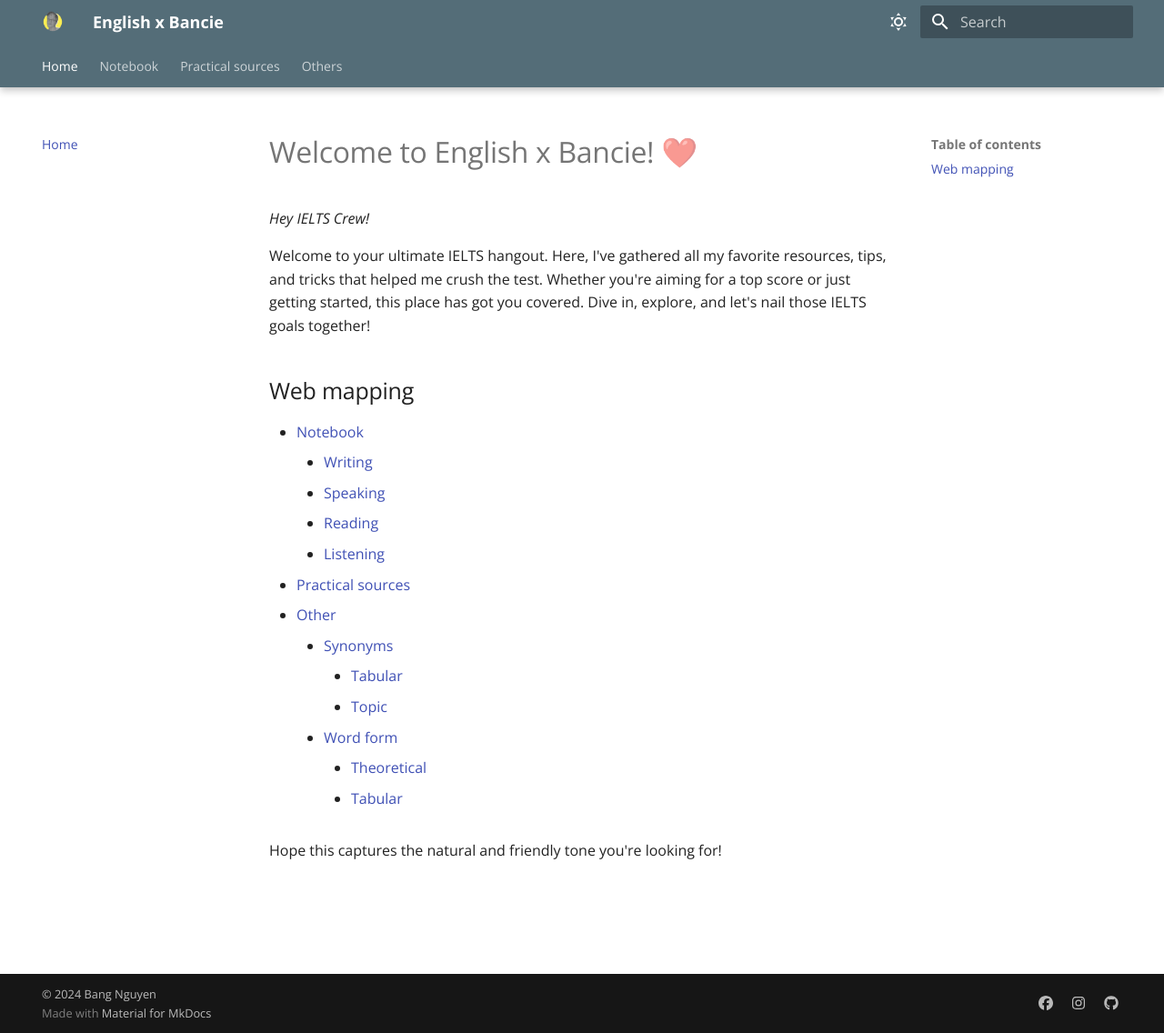
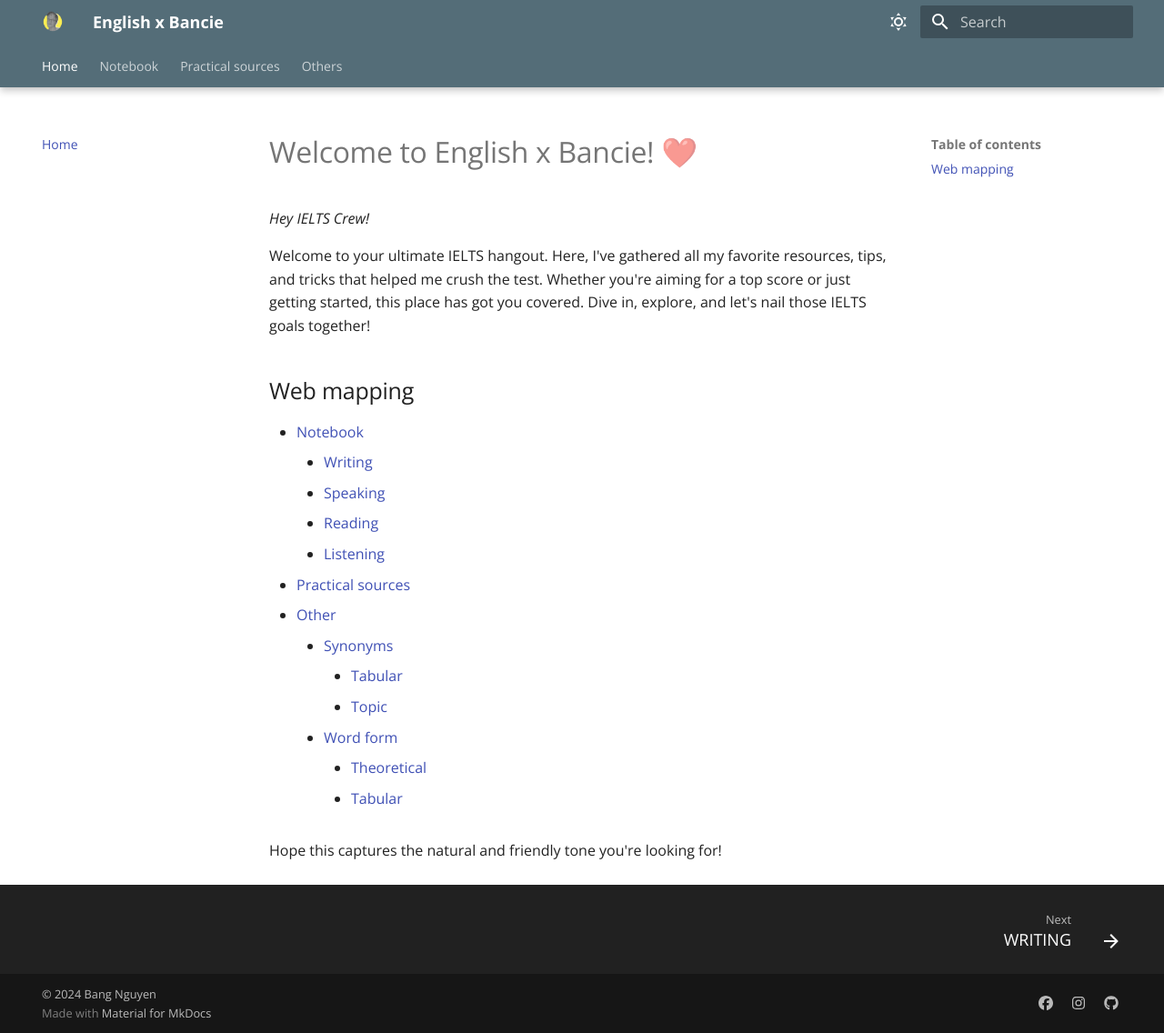
Before and after one commit to S-ROLL/notebook.language, an MkDocs documentation site: the page built from docs/index.md, in a window 1280 px wide and 1136 px high. Shown: the whole window at 91% size. Built offline with MkDocs 1.6.1 and Material for MkDocs 9.7.7, drawn with Linux system fonts in a browser that asks for light colours; nearby versions of some CDN libraries; library files that are not in the unit come from our copies.

Commit message:
ugraded yml

```diff
--- a/mkdocs.yml
+++ b/mkdocs.yml
@@ -1,5 +1,6 @@
 site_name: English x Bancie
-
+site_url: https://s-roll.github.io/notebook.language/
+site_author: Bang Nguyen
 nav:
   - Home: index.md
   - Notebook:
@@ -18,7 +19,9 @@
 
 theme:
   name: material
+  favicon: DD2720DA-BB15-485E-B165-38C2AB955668.png
   features:
+     - navigation.footer
      - navigation.tabs
      - navigation.tabs.sticky
      - navigation.expand
@@ -99,6 +102,7 @@
   &copy; 2024 <a href="https://web.facebook.com/ngchibangg"  target="_blank" rel="noopener">Bang Nguyen</a>
 
 extra:
+  homepage: https://s-roll.github.io/notebook.language/
   social:
     - icon: fontawesome/brands/facebook
       link: https://web.facebook.com/ngchibangg
```
